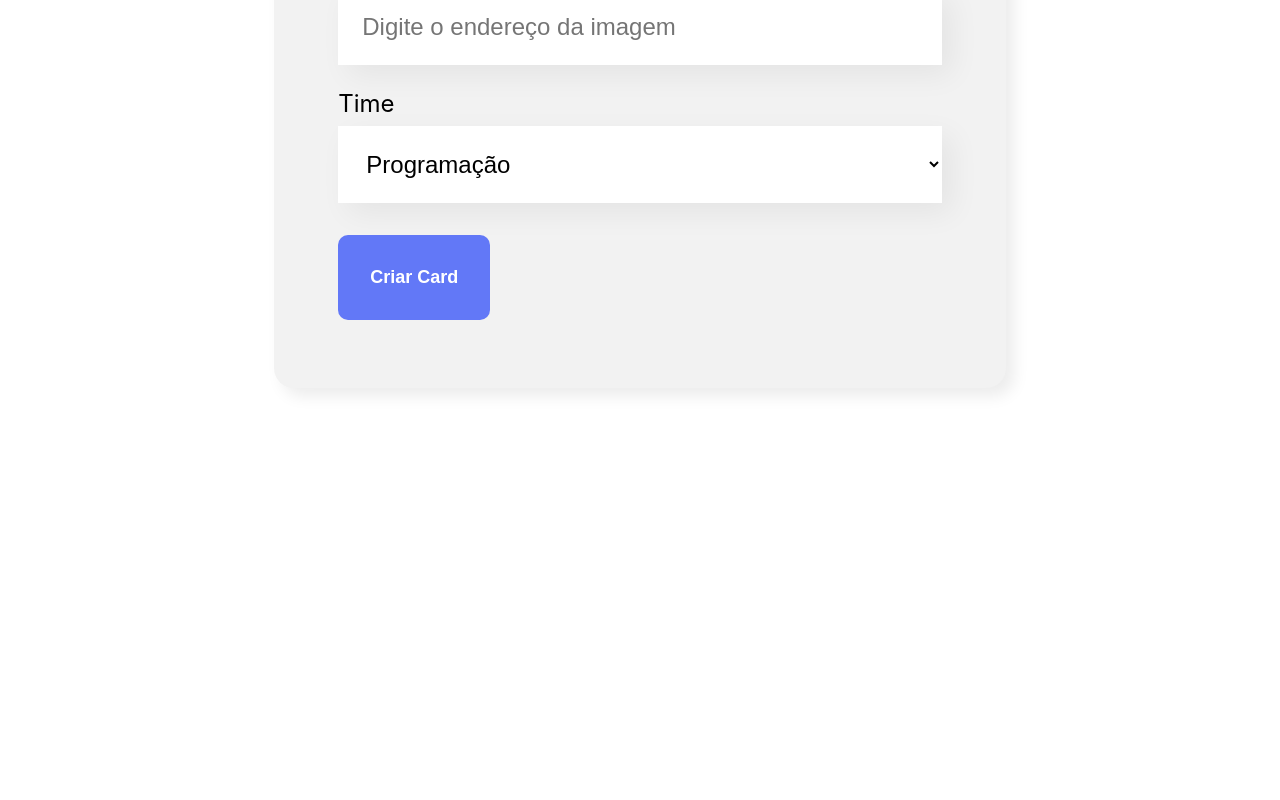
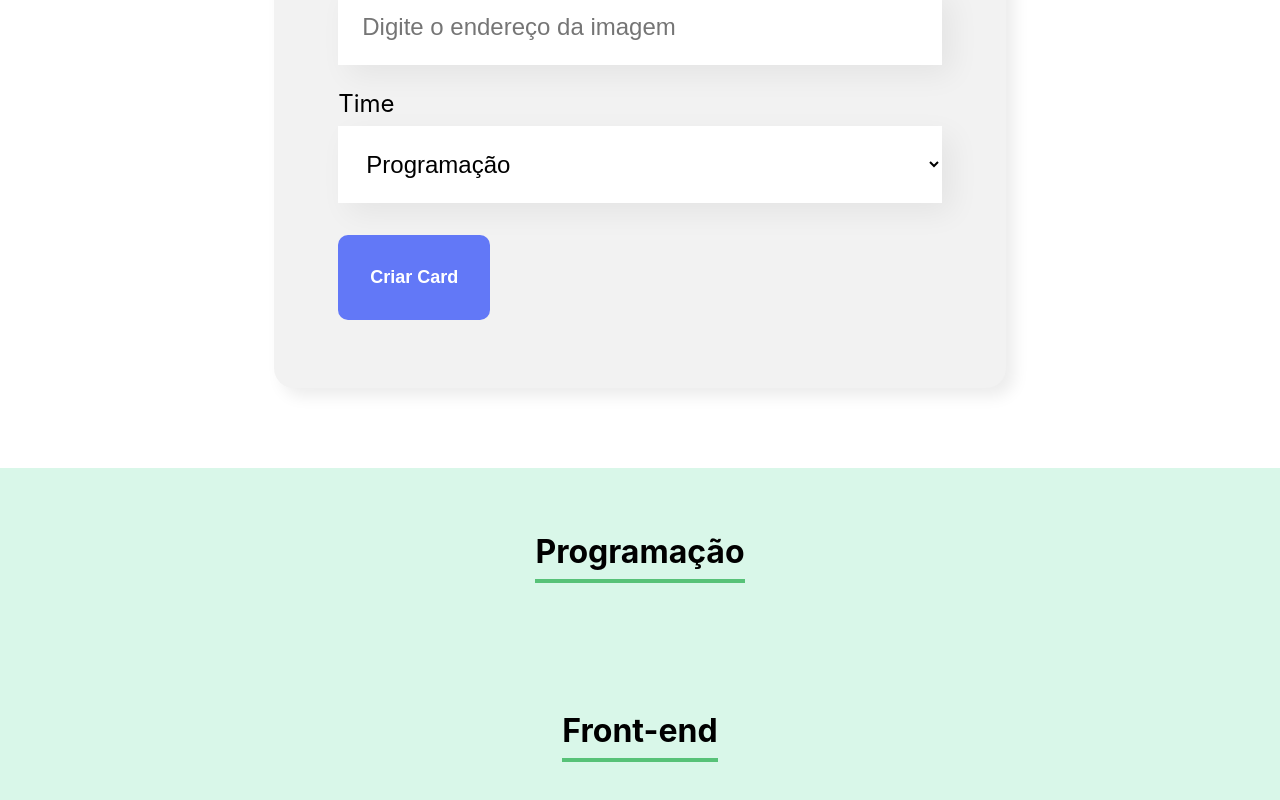
Before and after one commit to lucianogomes02/organo-react, a React (Create React App) app: page / in a window 1280 px wide. Shown: the part 1009-1809 px from the top of the page. Before the commit the page ends 1477 px from the top, so only its background shows below. Built offline with nearby package versions, Linux system fonts and the light colour scheme; the HTML template or start-up script is replaced by a standard one.

Commit message:
feat(src/componentes/Time/Time.js): implementação inicial do componente Time

```diff
--- a/src/App.js
+++ b/src/App.js
@@ -1,6 +1,7 @@
 import Banner from "./componentes/Banner/Banner";
 import Formulario from "./componentes/Formulario/Formulario";
 import {useState} from "react";
+import Time from "./componentes/Time/Time";
 
 function App() {
     const [colaboradores, setColaboradores] = useState([])
@@ -11,6 +12,8 @@
     <div className="App">
       <Banner/>
       <Formulario aoColaboradorCadastrado={colaborador => aoNovoColaboradorAdicionado(colaborador)}/>
+      <Time nome="Programação"/>
+      <Time nome="Front-end"/>
     </div>
   );
 }
--- /dev/null
+++ b/src/componentes/Time/Time.css
@@ -0,0 +1,12 @@
+.time {
+    text-align: center;
+    padding: 32px;
+    background-color: #D9F7E9;
+}
+
+.time h3 {
+    font-size: 32px;
+    border-bottom: 4px solid #57C278;
+    display: inline-block;
+    padding-bottom: 8px;
+}
--- /dev/null
+++ b/src/componentes/Time/Time.js
@@ -0,0 +1,11 @@
+import './Time.css'
+
+const Time = (props) => {
+    return (
+        <section className="time">
+            <h3>{props.nome}</h3>
+        </section>
+    )
+}
+
+export default Time
```
